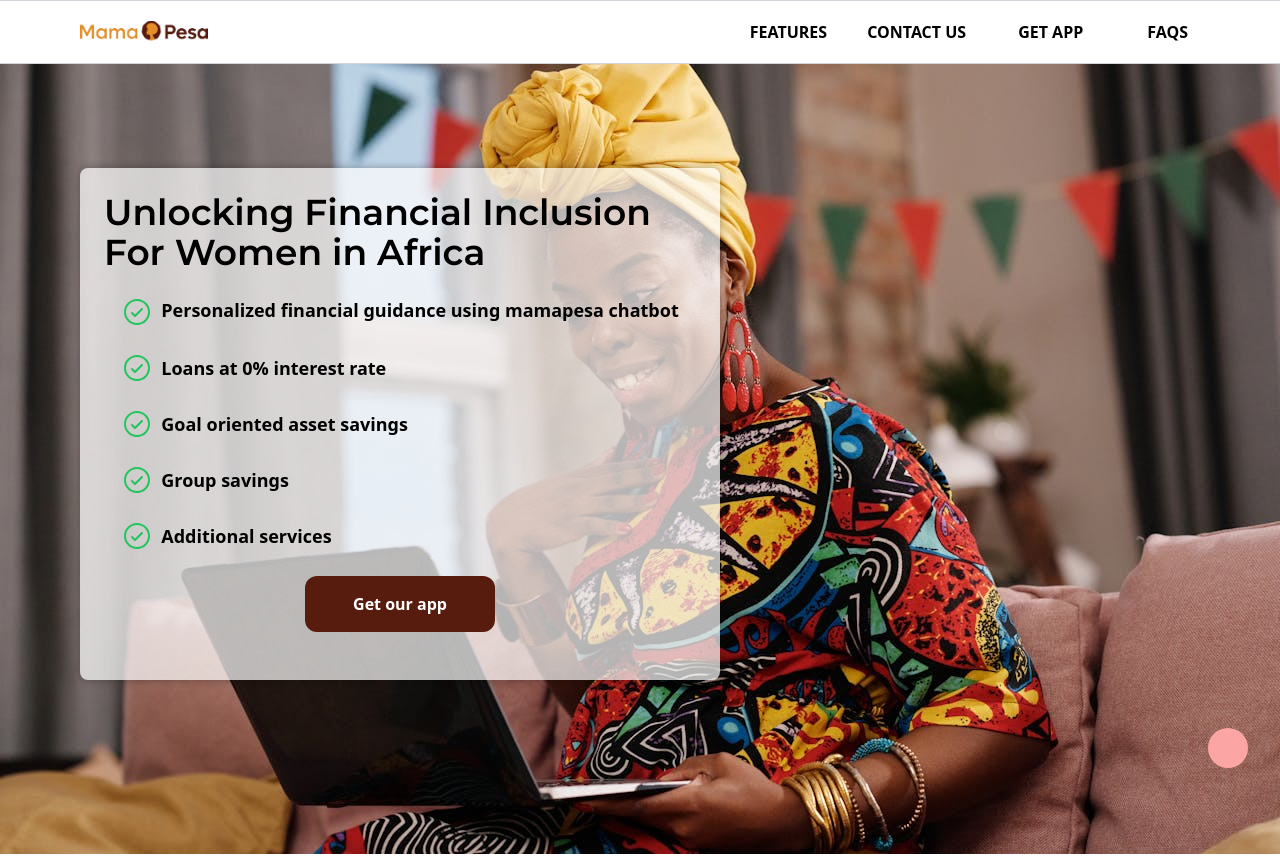
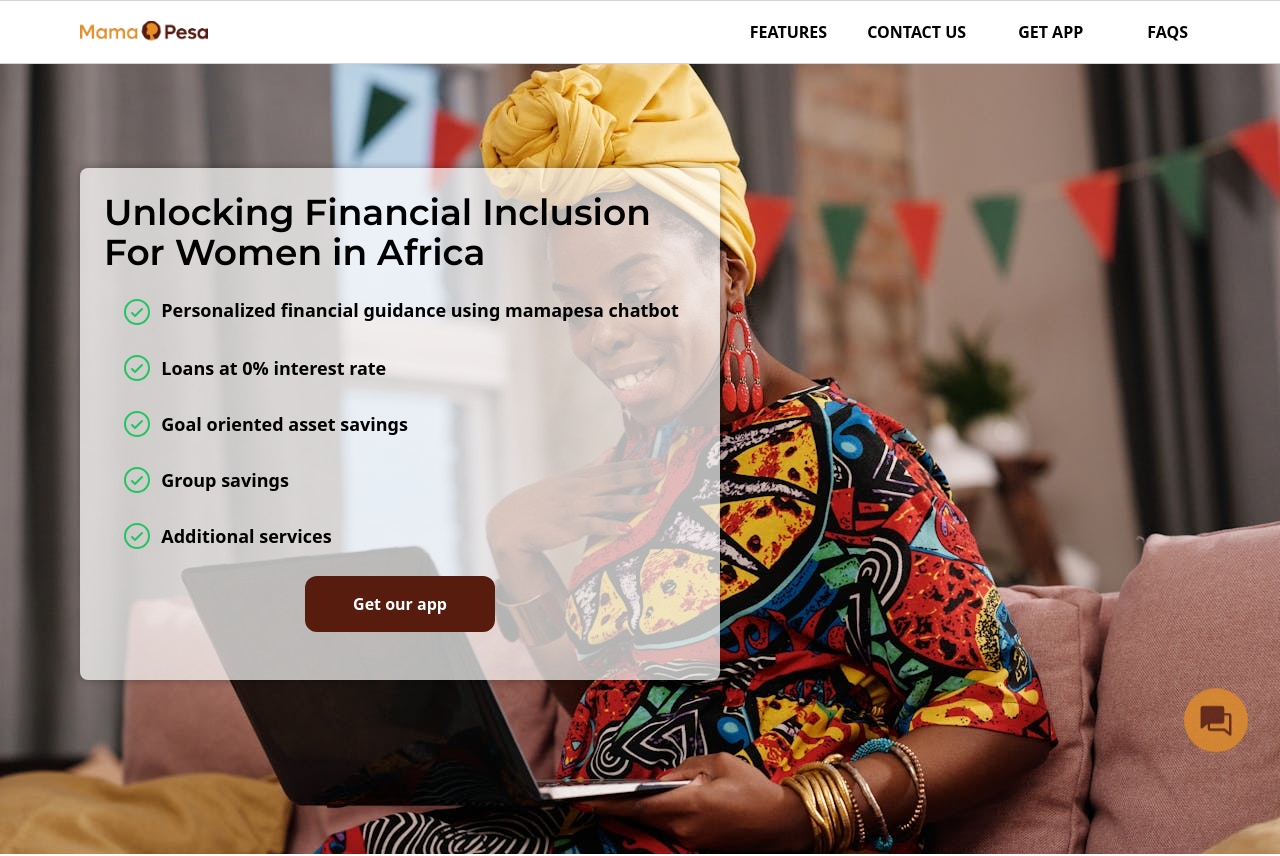
Before and after one commit to revolutionize-engineering/mamapesa-website, a React (Vite) app: page / in a window 1280 px wide. Shown: the top 856 px of the page. Built offline with nearby package versions, Linux system fonts and the light colour scheme.

Commit message:
Style Mamapesa AI chat bubble

```diff
--- a/src/pages/LandingPage.jsx
+++ b/src/pages/LandingPage.jsx
@@ -13,6 +13,8 @@ import woman from "../assets/EmpowerWomen.png";
 import independence from "../assets/FinancialIndependence.png";
 import Importance from "../Importance/Importance";
 import { NavLink } from "react-router-dom";
+import { Chats } from "@phosphor-icons/react";
+
 
 const LandingPage = () => {
   return (
@@ -41,9 +43,12 @@ const LandingPage = () => {
       <ContactUs />
       <Footer />
 
+
       {/* the chatbot floating button */}
       <NavLink to="/mamapesa-ai">
-        <button className="fixed bottom-[2rem] right-[2rem] size-[2.5rem] bg-red-300 rounded-full"></button>
+        <button className="fixed bottom-[2rem] right-[2rem] size-[4rem] bg-[#E18E2A] rounded-full flex items-center justify-center opacity-80 animate-bounce">
+          <Chats size={38} weight="fill" color="#571C0E"/>
+        </button>
       </NavLink>
     </div>
   );
```
